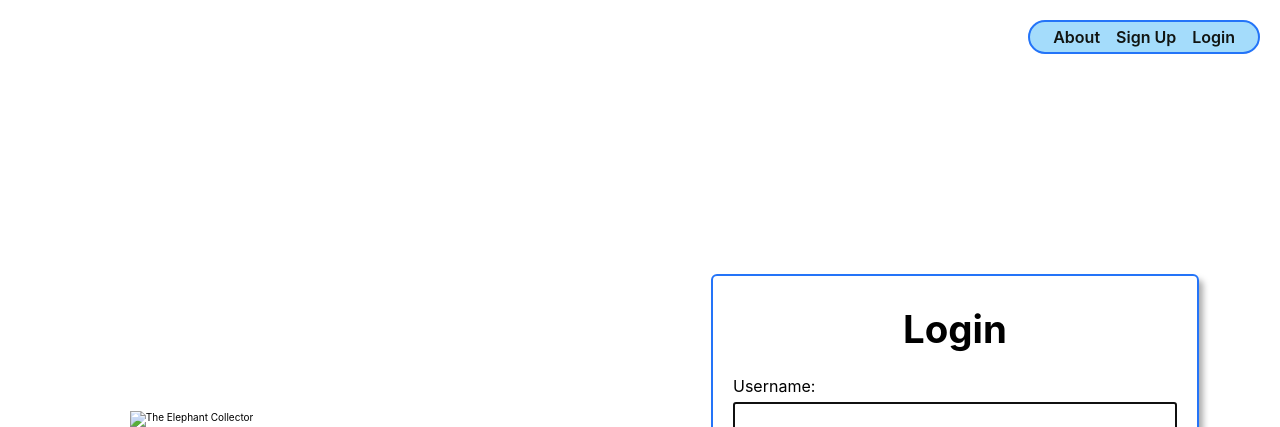
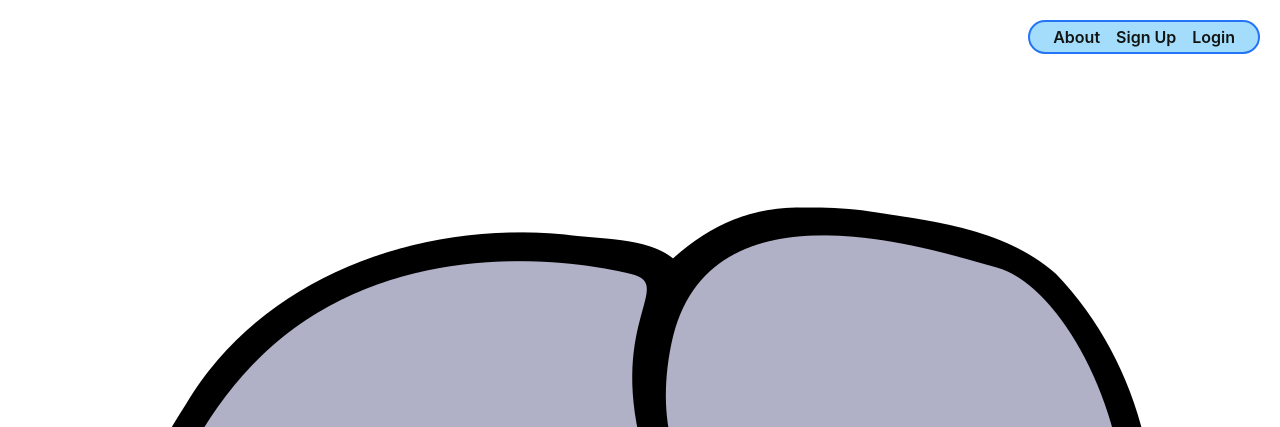
Before and after one commit to Zain23456/elephant-collector, a Django app: page / in a window 1280 px wide. Shown: the top 427 px of the page. Run offline with Django 4.2, Linux system fonts and the light colour scheme.

Commit message:
update css

```diff
--- a/main_app/static/css/base.css
+++ b/main_app/static/css/base.css
@@ -161,6 +161,10 @@ nav li {
   font-size: var(--font-reg);
 }
 
+#header-h1 {
+  margin: 0;
+}
+
 @media only screen and (min-width: 768px) {
   header {
     position: sticky;
--- a/main_app/static/css/home.css
+++ b/main_app/static/css/home.css
@@ -23,7 +23,7 @@ main > section {
   max-width: 375px;
 }
 
-.cat-container {
+.elephant-container {
   width: 80%;
 }
 
--- a/main_app/templates/base.html
+++ b/main_app/templates/base.html
@@ -22,10 +22,11 @@
   <header>
     <div class="header-logo-container">
       <a href="/">
-        {% comment %} <img
+        <img
           src="{% static 'images/header-logo.png' %}"
           alt="The Elephant Collector Logo"
-        > {% endcomment %}
+          style="width: 20%"
+        >
       </a>
     </div>
     <nav>
--- a/main_app/templates/home.html
+++ b/main_app/templates/home.html
@@ -8,8 +8,8 @@
 {% block content %}
 
 <section class="logo-container">
-  <div class="cat-container">
-    <img src="" alt="The Elephant Collector" />
+  <div class="elephant-container">
+    <img src="{% static 'images/header-logo.png' %}" alt="The Elephant Collector" style="width=100%"/>
   </div>
   <img
     src=""
```
